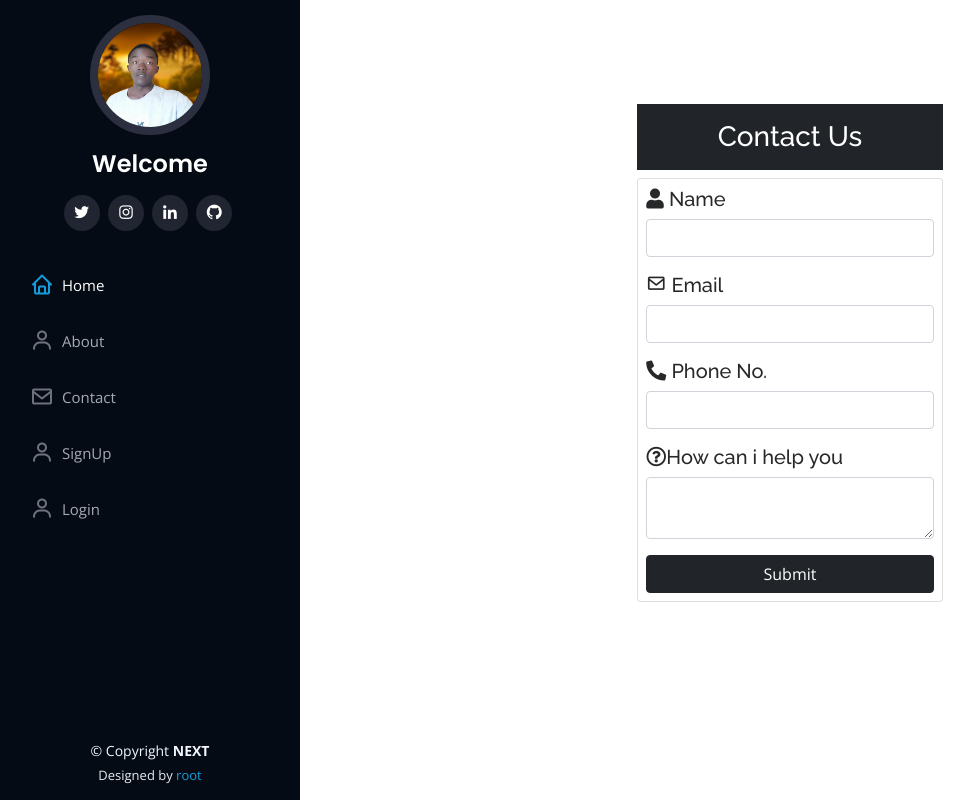
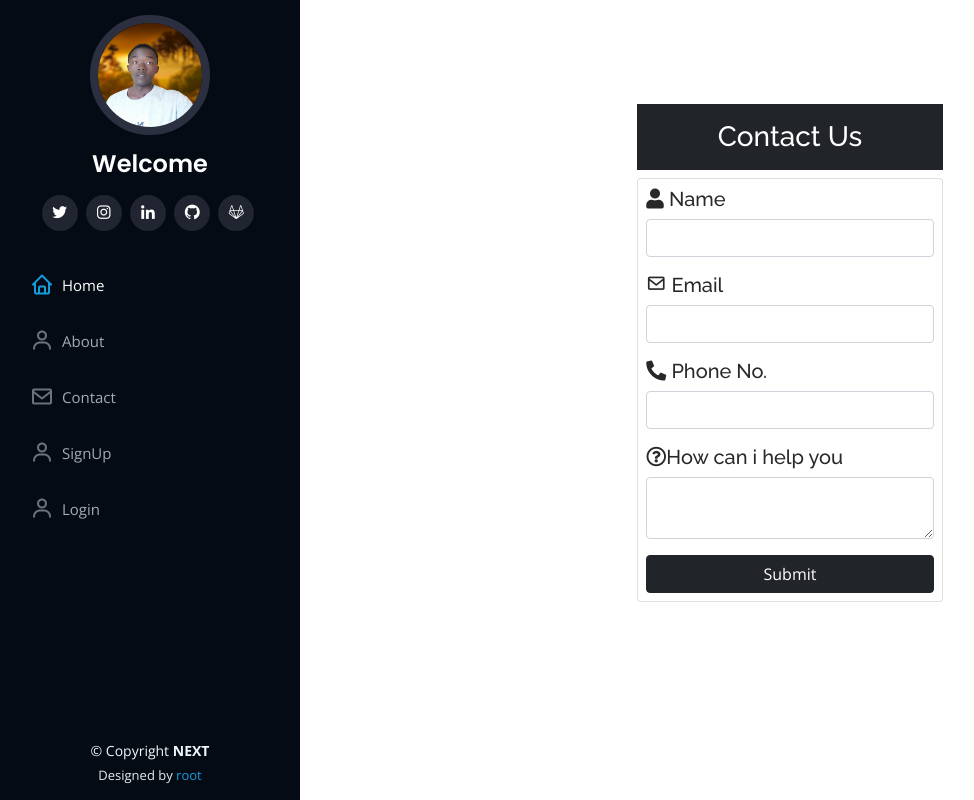
Before and after one commit to GrayArch/portfolio_website, a Django app: page /contact in a window 1280 px wide. Shown: the whole page, without its empty margins (0-974 px from the left). Run offline with Django 3.2, Linux system fonts and the light colour scheme; some libraries are stand-ins or nearby versions.

Commit message:
code commit

```diff
--- a/templates/basic.html
+++ b/templates/basic.html
@@ -47,9 +47,10 @@
         <h1 class="text-light"><a href="index.html">Welcome {{user.username}}</a></h1>
         <div class="social-links mt-3 text-center">
           <a href="https://www.twitter.com/toor_ctrl/" target="_blank" class="twitter"><i class="bx bxl-twitter"></i></a>
-          <a href="https://www.instagram.com/lexer.20/" target="_blank" class="instagram"><i class="bx bxl-instagram"></i></a>
-          <a href="https://www.linkedin.com/in/lexer20/" target="_blank" class="linkedin"><i class="bx bxl-linkedin"></i></a>
+          <a href="https://www.instagram.com/ctrl.root/" target="_blank" class="instagram"><i class="bx bxl-instagram"></i></a>
+          <a href="https://www.linkedin.com/in/ctrl-root/" target="_blank" class="linkedin"><i class="bx bxl-linkedin"></i></a>
           <a href="https://www.github.com/ctrl-root/" target="_blank" class="github"><i class="bx bxl-github"></i></a>
+          <a href="https://www.gitlab.com/ctr-root/" target="_blank" class="gitlab"><i class="bx bxl-gitlab"></i></a>
         </div>
       </div>
 
```
